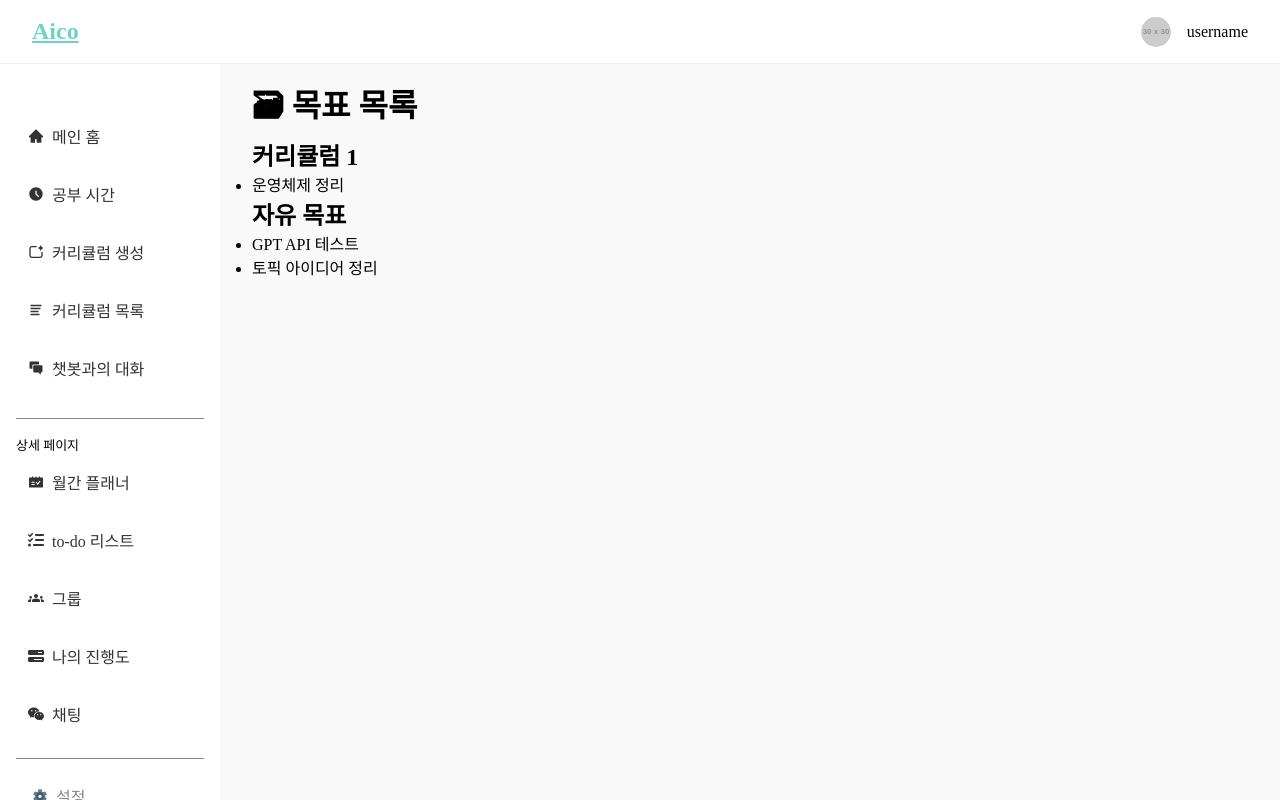
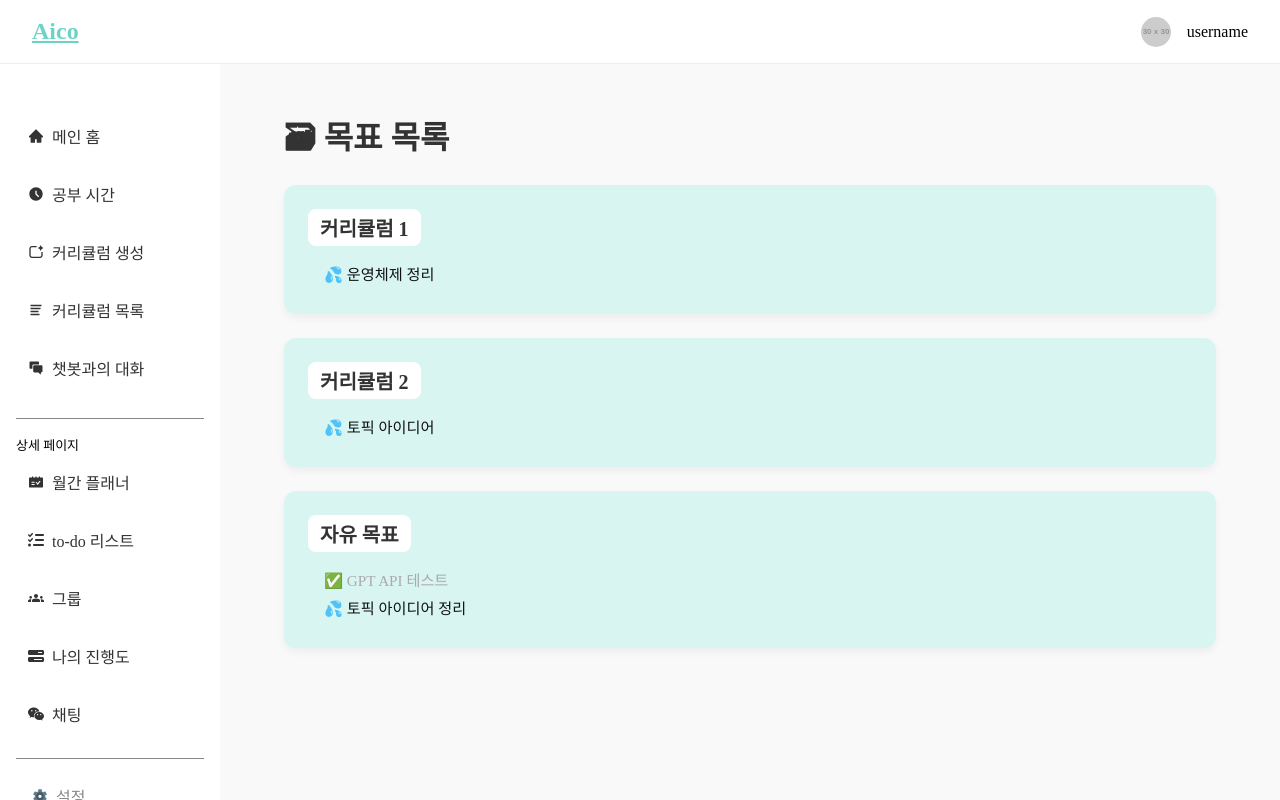
Before and after one commit to aico-team/aico-frontend, a React (Vite) app: page /TodoList in a window 1280 px wide. Built offline with nearby package versions, Linux system fonts and the light colour scheme; no server answers.

Commit message:
feat: 목표 목록에 완료 상태 아이콘 및 임시 스타일 설정
- 목표의 완료 상태에 따른 아이콘 표시 설정
- 완료된 목표 텍스트는 연한 회색으로 스타일링
- goalList를 커리큘럼ID를 기준으로 그룹화하여 렌더링
- 임시 스타일 적용

```diff
--- a/src/pages/TodoList.jsx
+++ b/src/pages/TodoList.jsx
@@ -2,6 +2,7 @@ import React, { useEffect } from "react";
 import { format } from "date-fns";
 import useCurriculumStore from "../../stores/curriculumStore";
 import useGoalStore from "../../stores/goalStore";
+import "../styles/TodoList.css";
 
 const groupByCurriculum = (goals) => {
   const grouped = {};
@@ -49,6 +50,13 @@ const TodoList = () => {
               curriculumId: null,
               completed: false,
             },
+            {
+              goalId: 4,
+              goalName: "토픽 아이디어",
+              deadLine: todayStr,
+              curriculumId: 2,
+              completed: false,
+            },
           ],
         });
       }
@@ -77,7 +85,12 @@ const TodoList = () => {
             <h2>{title}</h2>
             <ul className="goal-items">
               {goalList.map((goal) => (
-                <li key={goal.goalId}>{goal.goalName}</li>
+                <li
+                  key={goal.goalId}
+                  className={goal.completed ? "completed-goal" : ""}
+                >
+                  {goal.completed ? "✅" : "💦"} {goal.goalName}
+                </li>
               ))}
             </ul>
           </section>
--- /dev/null
+++ b/src/styles/TodoList.css
@@ -0,0 +1,45 @@
+.todo-list-page {
+  width: 100%;
+  padding: 2rem 2rem;
+}
+
+.todo-list-page h1 {
+  font-size: 2rem;
+  font-weight: bold;
+  margin-bottom: 1rem;
+  color: #333;
+}
+
+.goal-section {
+  background-color: #d8f5f2;
+  border-radius: 12px;
+  padding: 1.5rem;
+  margin-bottom: 1.5rem;
+  box-shadow: 0 4px 8px rgba(0, 0, 0, 0.05);
+}
+
+.goal-section h2 {
+  font-size: 1.25rem;
+  color: #333;
+  background-color: white;
+  border-radius: 8px;
+  padding: 4px 12px;
+  display: inline-block;
+  margin-bottom: 1rem;
+}
+
+.goal-items {
+  list-style: none;
+  padding-left: 1rem;
+}
+
+.goal-items li {
+  font-size: 0.95rem;
+  color: #111;
+  margin-bottom: 6px;
+}
+
+.goal-items li.completed-goal {
+  color: #aaa;
+  text-decoration: none;
+}
```
